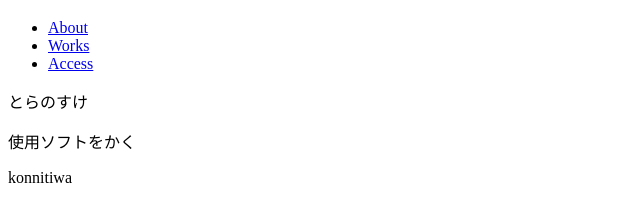
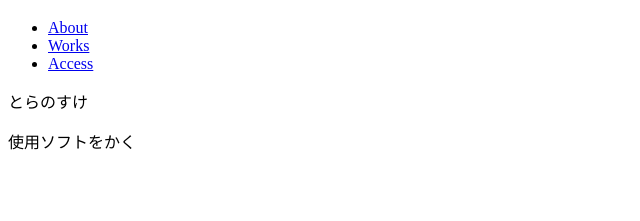
Before and after one commit to tora7215/portfolio, a plain HTML site: page portfolio.html in a window 1280 px wide. Shown: the part 61-282 px from the top of the page, without its empty margins (0-640 px from the left). Drawn offline with Linux system fonts and the light colour scheme.

Commit message:
挨拶消した

```diff
--- a/portfolio.html
+++ b/portfolio.html
@@ -27,6 +27,5 @@
             <p class="soft">使用ソフトをかく</p>
         </div>
     </section>
-    <p>konnitiwa</p>
 </body>
 </html>
```
